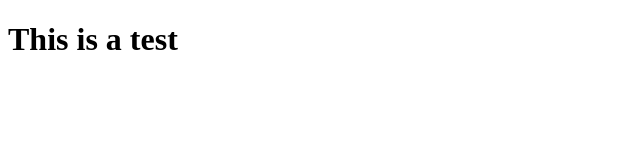
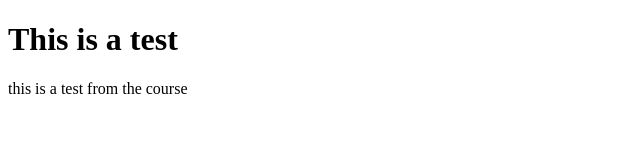
Before and after one commit to rjrcor13/cv, a plain HTML site: page index.html in a window 1280 px wide. Shown: the whole page, without its empty margins (0-640 px from the left). Drawn offline with Linux system fonts and the light colour scheme.

Commit message:
Update index.html

```diff
--- a/index.html
+++ b/index.html
@@ -10,6 +10,7 @@
 
 <body>
     <h1>This is a test</h1>
+    <p> this is a test from the course</p>
 </body>
 
 </html>
```
